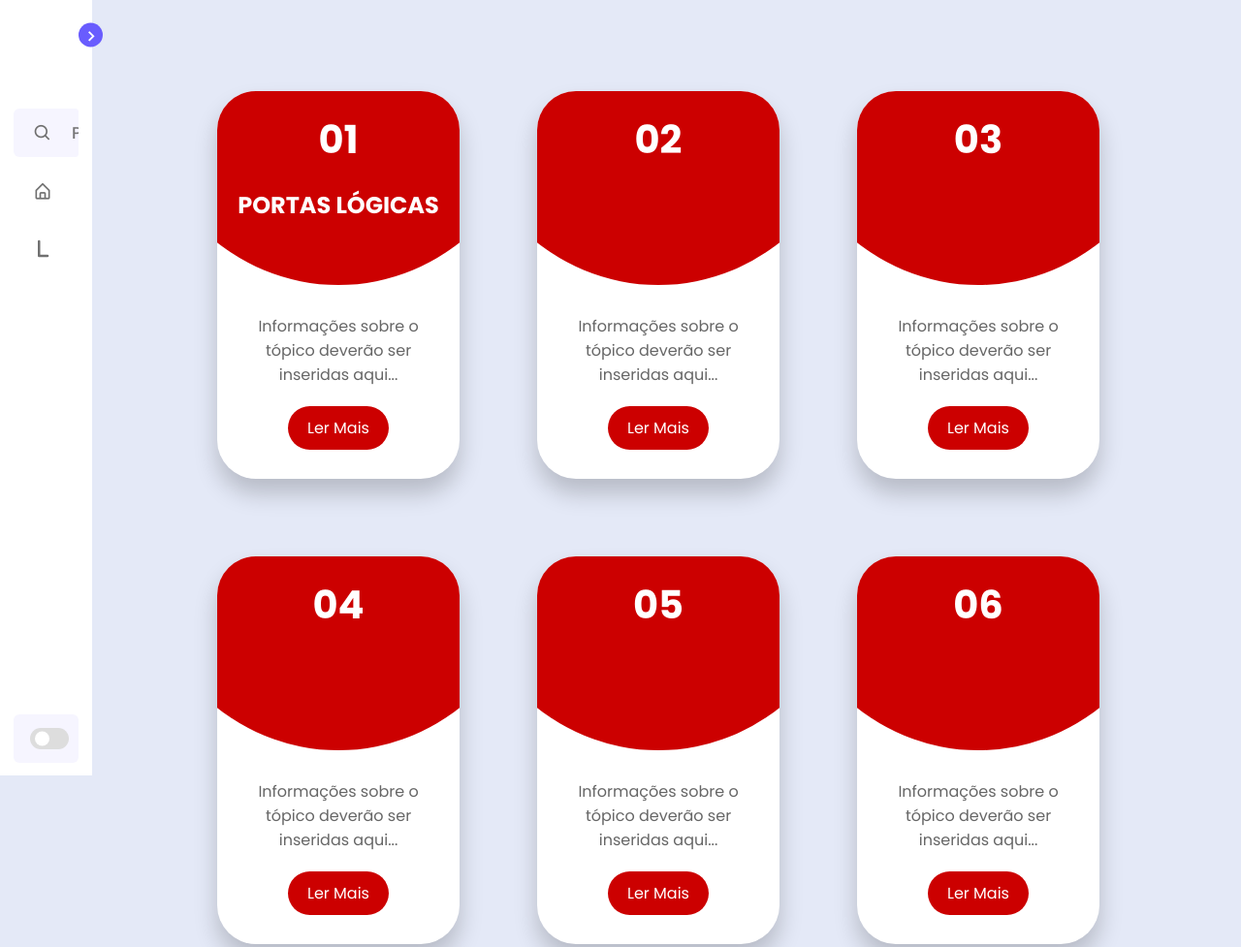
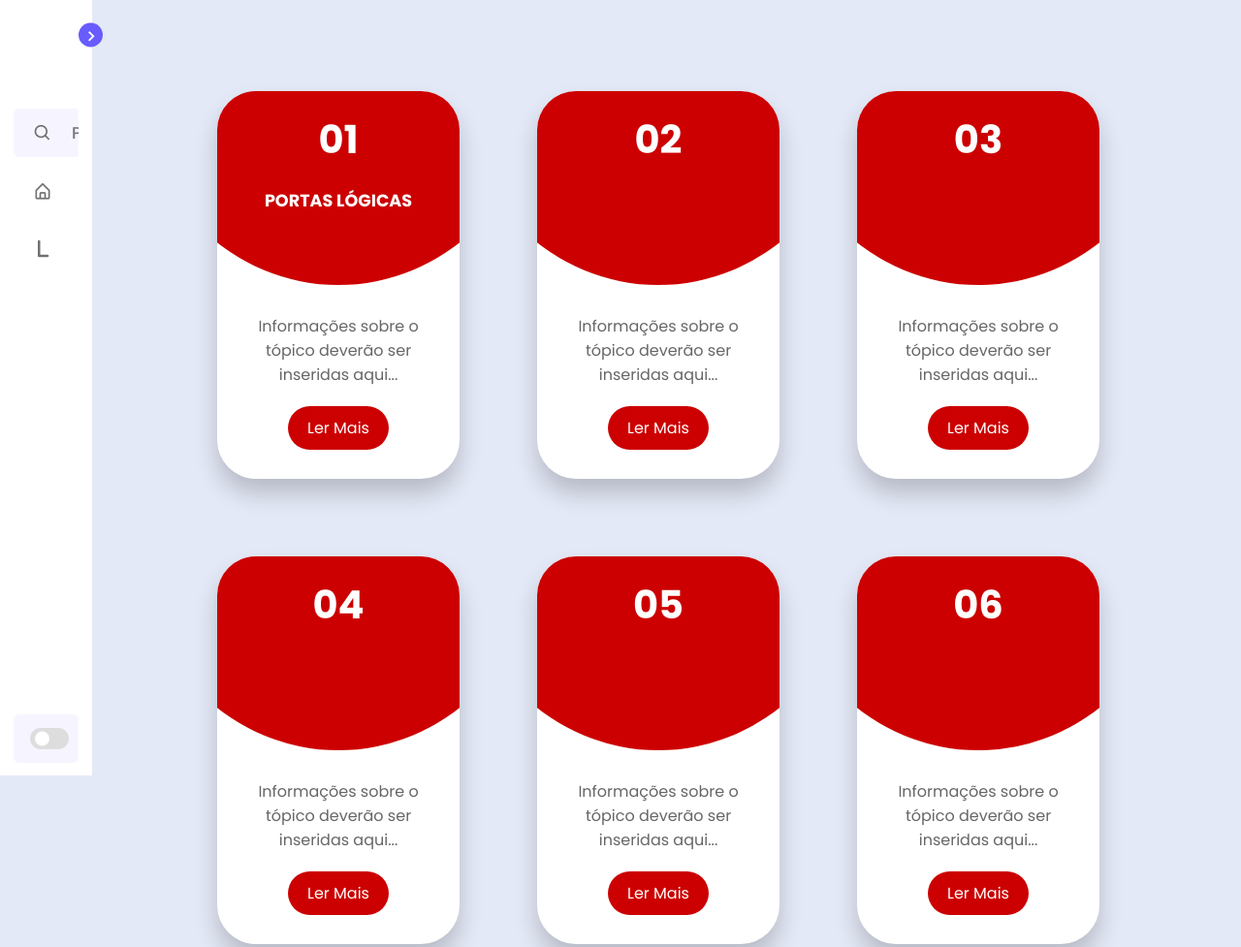
Before and after one commit to circuitoslogicosufcg/circuitoslogicosufcg.github.io, a plain HTML site: page index.html in a window 1280 px wide. Shown: the top 977 px of the page at 97% size. Drawn offline with nearby package versions, Linux system fonts and the light colour scheme.

Commit message:
Update style.css

```diff
--- a/css/style.css
+++ b/css/style.css
@@ -359,7 +359,7 @@ body.dark .home .text{
 
 .container .card .circle h1 {
     color: #fff;
-    font-size: 1.1;
+    font-size: 1.1em;
 }
 
 .container .card .circle h2 {
```
